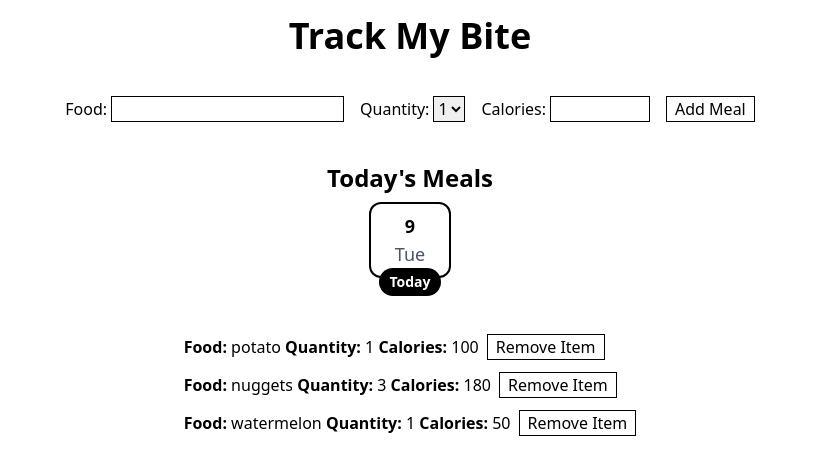
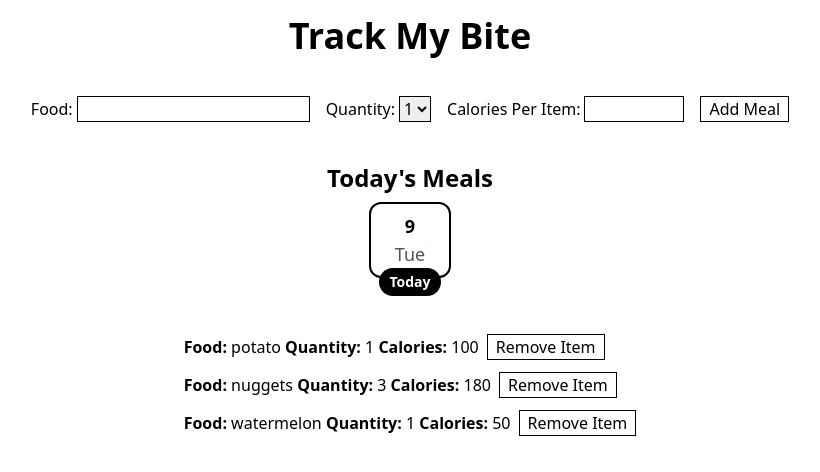
Before and after one commit to Jesusborjas006/TrackMyBite, a React (Vite) app: page / in a window 1280 px wide. Shown: the top 472 px of the page, without its empty margins (230-1050 px from the left). Built offline with nearby package versions, Linux system fonts and the light colour scheme.

Commit message:
Add per item quantity input

```diff
--- a/src/App.tsx
+++ b/src/App.tsx
@@ -3,7 +3,6 @@ import { MealType } from "./types";
 import AddPostMeal from "./components/AddPostMeal";
 import Logo from "./components/Logo";
 import Meals from "./components/Meals";
-import DateWidget from "./components/DateWidget";
 
 function App() {
   const [meals, setMeals] = useState<MealType[]>([
--- a/src/components/AddPostMeal.tsx
+++ b/src/components/AddPostMeal.tsx
@@ -62,7 +62,7 @@ const AddPostMeal = ({ addNewMeal }: AddPostMealProps) => {
       </label>
 
       <label htmlFor="calories">
-        Calories:
+        Calories Per Item:
         <input
           className="border border-black ml-1 w-[100px]"
           id="calories"
```
